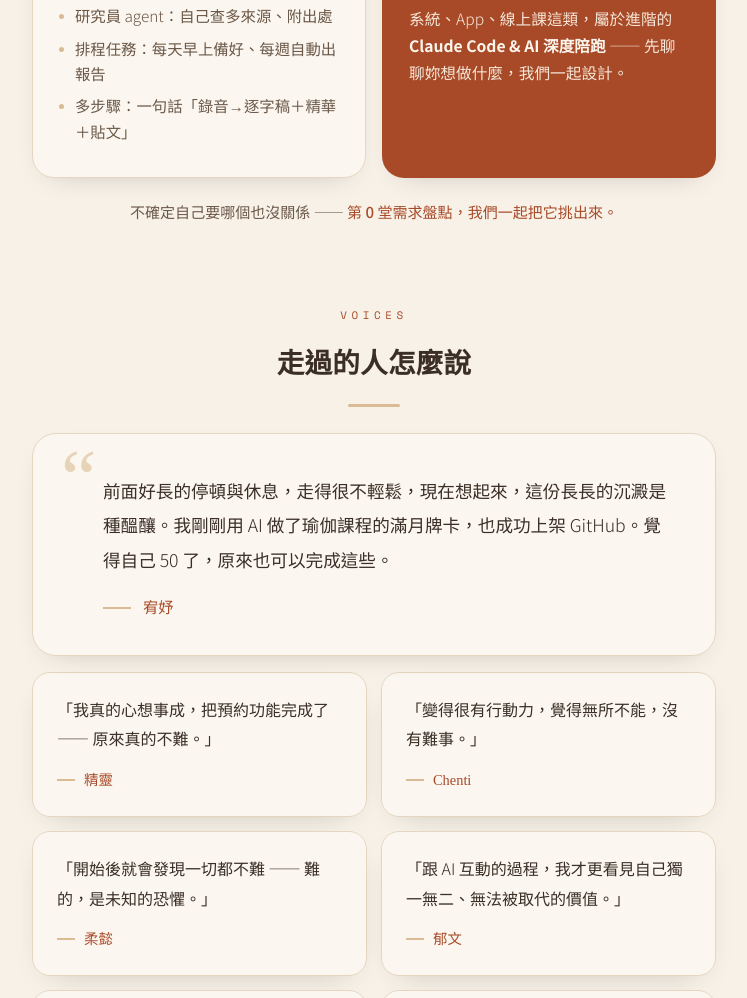
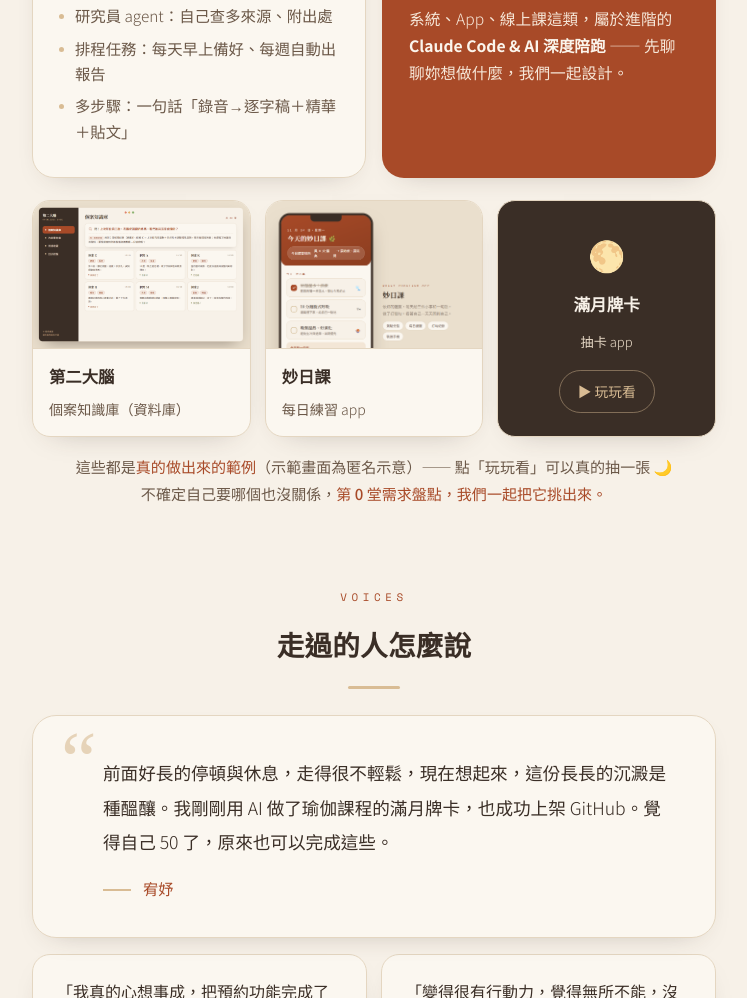
Before and after one commit to milliya1222-coder/ai-workshop, a plain HTML site: page coaching.html in a window 1280 px wide. Shown: the part 3148-4146 px from the top of the page, without its empty margins (266-1013 px from the left). Drawn offline with nearby package versions, Linux system fonts and the light colour scheme.

Commit message:
報價頁舉例區加「範例作品」展示：資料庫/妙日課範例圖＋抽卡 app 連結
Co-Authored-By: Claude Opus 4.8 <noreply@anthropic.com>

```diff
--- a/coaching.html
+++ b/coaching.html
@@ -152,6 +152,20 @@
   .ex-note{text-align:center;color:var(--muted);font-size:.94rem;margin-top:20px;line-height:1.8}
   .ex-note b{color:var(--accent);font-weight:500}
   @media(max-width:600px){.ex{grid-template-columns:1fr}}
+  /* 範例作品 showcase */
+  .show{display:grid;grid-template-columns:1fr 1fr 1fr;gap:14px;margin-top:22px}
+  .show .s{background:var(--card);border:1px solid var(--line);border-radius:18px;overflow:hidden;box-shadow:var(--shadow-sm);
+    display:flex;flex-direction:column;transition:transform .25s ease,box-shadow .25s ease}
+  .show .s:hover{transform:translateY(-4px);box-shadow:var(--shadow)}
+  .show .s img{width:100%;height:148px;object-fit:cover;object-position:top;display:block;border-bottom:1px solid var(--line)}
+  .show .s .cap{padding:13px 16px;font-size:.88rem;color:var(--muted)}
+  .show .s .cap b{display:block;color:var(--text);font-family:"Noto Serif TC",serif;font-weight:600;font-size:1.02rem;margin-bottom:2px}
+  .show a.play{background:var(--dark);color:#F7F1E8;align-items:center;justify-content:center;text-align:center;padding:22px;text-decoration:none;gap:7px}
+  .show a.play .mo{font-size:30px}
+  .show a.play b{font-family:"Noto Serif TC",serif;font-size:1.04rem}
+  .show a.play .d{font-size:.82rem;color:#E6D8C5}
+  .show a.play .go{margin-top:8px;font-size:.86rem;color:var(--tan);border:1px solid rgba(217,188,148,.45);border-radius:999px;padding:7px 18px}
+  @media(max-width:600px){.show{grid-template-columns:1fr}.show .s img{height:auto}}
 
   /* ───── reveal ───── */
   .reveal{opacity:0;transform:translateY(22px);transition:opacity .7s ease,transform .7s ease}
@@ -246,7 +260,12 @@
         <p style="color:#F6E7D8;font-size:.98rem;line-height:1.75">系統、App、線上課這類，屬於進階的<br><b style="color:#FBF5EC">Claude Code &amp; AI 深度陪跑</b> —— 先聊聊妳想做什麼，我們一起設計。</p>
       </div>
     </div>
-    <p class="ex-note reveal">不確定自己要哪個也沒關係 —— <b>第 0 堂需求盤點，我們一起把它挑出來。</b></p>
+    <div class="show reveal">
+      <div class="s"><img src="ex-database.png" alt="個案知識庫・第二大腦 範例畫面"><div class="cap"><b>第二大腦</b>個案知識庫（資料庫）</div></div>
+      <div class="s"><img src="ex-miaorike.png" alt="妙日課・日課 app 範例畫面"><div class="cap"><b>妙日課</b>每日練習 app</div></div>
+      <a class="s play" href="demo-cards.html"><span class="mo">🌕</span><b>滿月牌卡</b><span class="d">抽卡 app</span><span class="go">▶ 玩玩看</span></a>
+    </div>
+    <p class="ex-note reveal" style="margin-top:16px">這些都是<b>真的做出來的範例</b>（示範畫面為匿名示意）—— 點「玩玩看」可以真的抽一張 🌙<br>不確定自己要哪個也沒關係，<b>第 0 堂需求盤點，我們一起把它挑出來。</b></p>
   </section>
 
   <section>
```
Also changed, not shown: ex-database.png (added), ex-miaorike.png (added).
